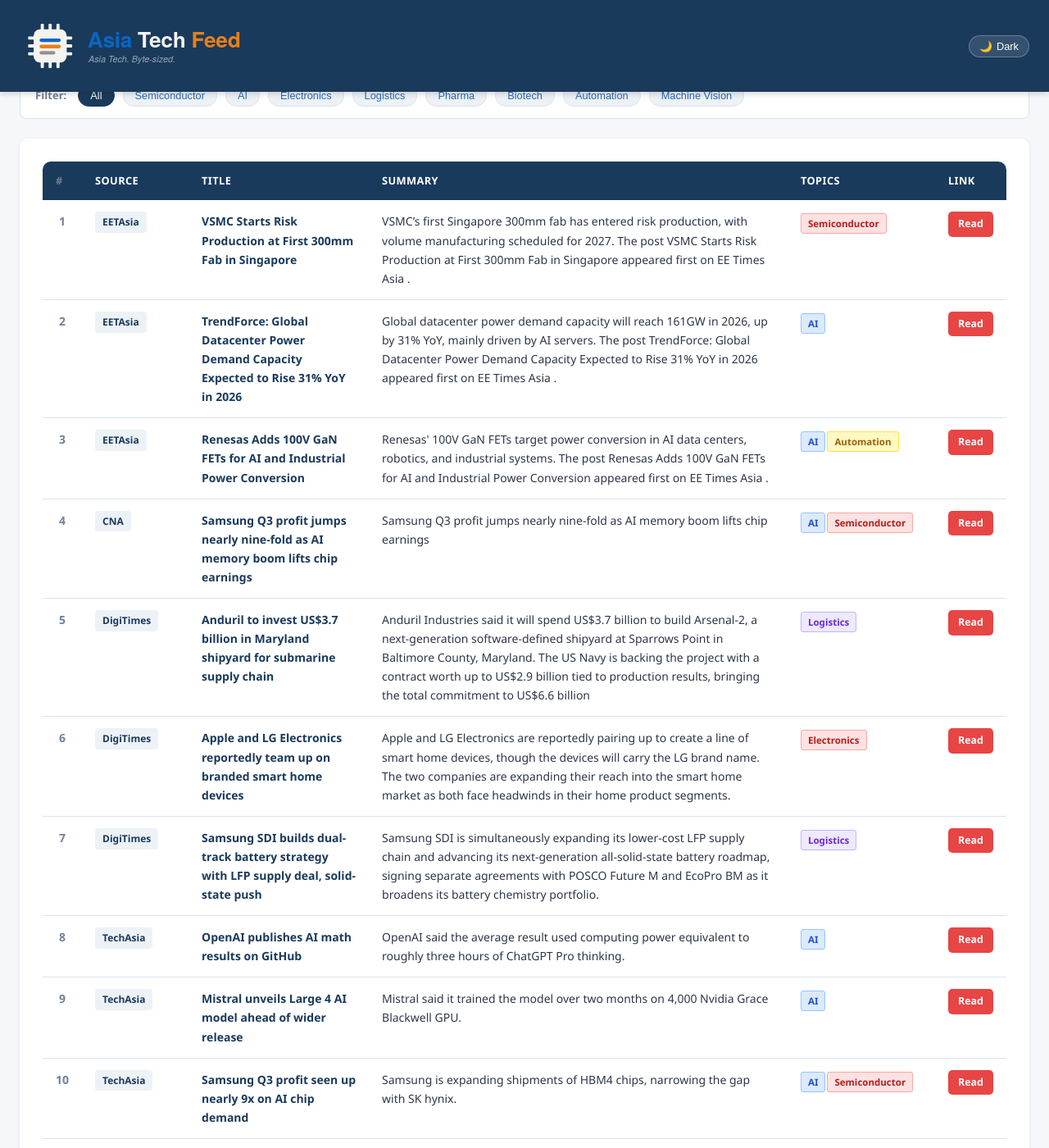
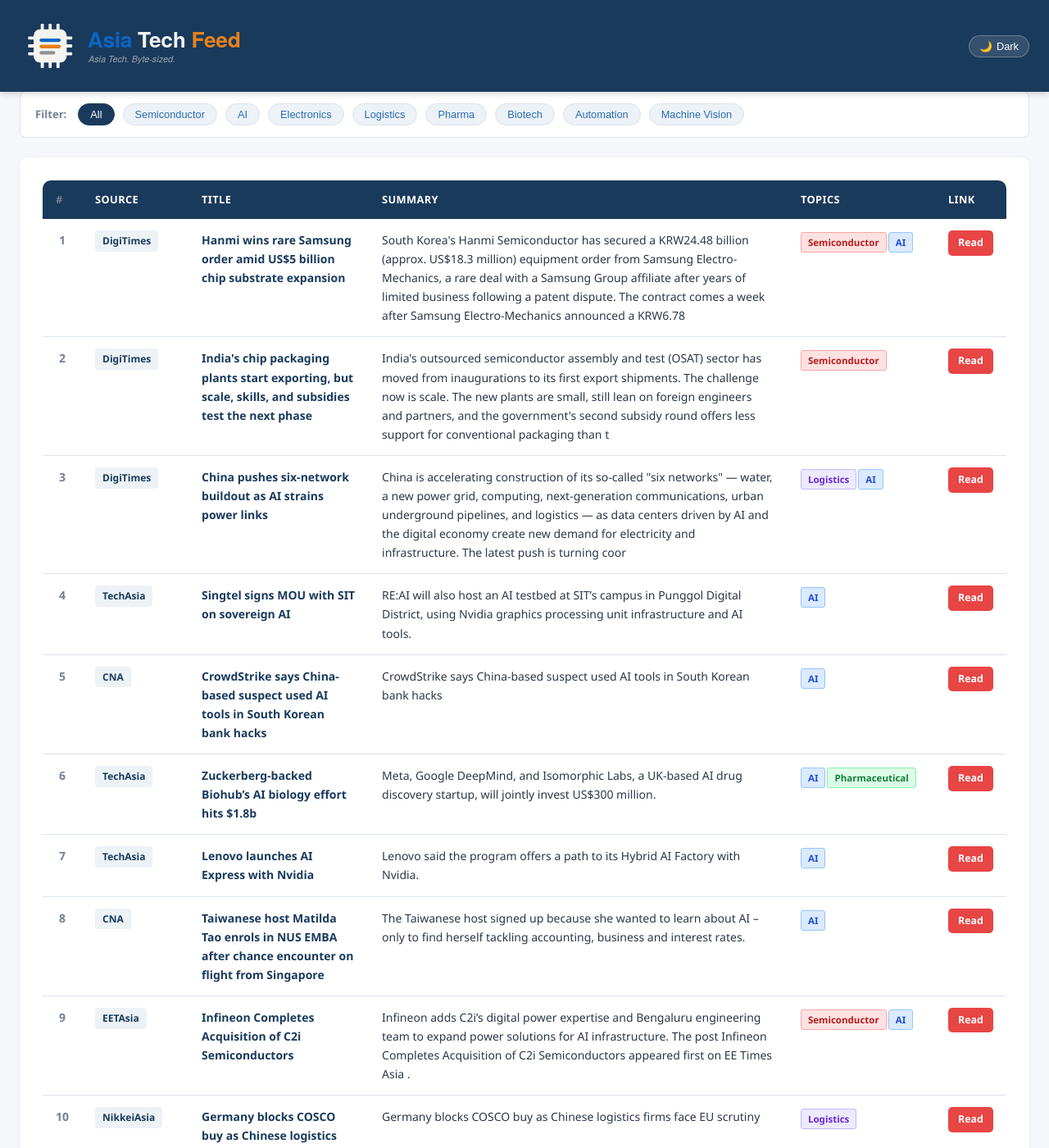
Before and after one commit to asiatechfeed/Asia-Tech-Feed, a Jekyll site: the page built from _posts/2026-10-08-asia-tech-news-digest.md, in a window 1280 px wide and 1400 px high, scrolled down 655 px. Shown: the whole window at 82% size. Built offline with Jekyll 4.4.1, drawn with Linux system fonts in a browser that asks for light colours; a script that is not in the unit is left out; some of the changed text lies outside the part shown.

Commit message:
📰 News digest 2026-10-08 (11 articles)

```diff
--- a/_posts/2026-10-08-asia-tech-news-digest.md
+++ b/_posts/2026-10-08-asia-tech-news-digest.md
@@ -1,16 +1,16 @@
 ---
 layout: post
 title: "Asia Tech News Digest - October 08, 2026"
-date: 2026-10-08 08:01:43 +0800
+date: 2026-10-08 13:42:52 +0800
 articles_count: 11
 sources_count: 5
 sources: ["CNA", "DigiTimes", "EETAsia", "NikkeiAsia", "TechAsia"]
 csv_file: /assets/data/news-2026-10-08.tsv
-featured_title: "VSMC Starts Risk Production at First 300mm Fab in Singapore"
-featured_url: "https://www.eetasia.com/vsmc-starts-risk-production-at-first-300mm-fab-in-singapore/"
-featured_source: "EETAsia"
-featured_summary: "VSMC\u2019s first Singapore 300mm fab has entered risk production, with volume manufacturing scheduled for 2027. The post VSMC Starts Risk Production at First 300mm Fab in Singapore appeared first on EE Times Asia ."
-featured_image: ""
+featured_title: "Hanmi wins rare Samsung order amid US$5 billion chip substrate expansion"
+featured_url: "https://www.digitimes.com/news/a20261008VL214/samsung-hanmi-substrate-expansion-equipment.html"
+featured_source: "DigiTimes"
+featured_summary: "South Korea's Hanmi Semiconductor has secured a KRW24.48 billion (approx. US$18.3 million) equipment order from Samsung Electro-Mechanics, a rare deal with a Samsung Group affiliate after years of limited business following a patent dispute. The contract comes a week after Samsung Electro-Mechanics announced a KRW6.78 "
+featured_image: "https://img.digitimes.com/newsshow/20261008vl214_files/2_b.jpg"
 ---
 
 <table class="news-table">
@@ -27,91 +27,91 @@ featured_image: ""
 <tbody>
 <tr>
   <td class="col-num">1</td>
-  <td class="col-source"><span class="source-badge">EETAsia</span></td>
-  <td class="col-title"><span class="article-title">VSMC Starts Risk Production at First 300mm Fab in Singapore</span></td>
-  <td class="col-summary">VSMC’s first Singapore 300mm fab has entered risk production, with volume manufacturing scheduled for 2027. The post VSMC Starts Risk Production at First 300mm Fab in Singapore appeared first on EE Times Asia .</td>
-  <td class="col-tags"><span class="tag semi">Semiconductor</span></td>
-  <td class="col-link"><a class="btn-link" href="https://www.eetasia.com/vsmc-starts-risk-production-at-first-300mm-fab-in-singapore/" target="_blank" rel="noopener">Read</a></td>
+  <td class="col-source"><span class="source-badge">DigiTimes</span></td>
+  <td class="col-title"><span class="article-title">Hanmi wins rare Samsung order amid US$5 billion chip substrate expansion</span></td>
+  <td class="col-summary">South Korea's Hanmi Semiconductor has secured a KRW24.48 billion (approx. US$18.3 million) equipment order from Samsung Electro-Mechanics, a rare deal with a Samsung Group affiliate after years of limited business following a patent dispute. The contract comes a week after Samsung Electro-Mechanics announced a KRW6.78 </td>
+  <td class="col-tags"><span class="tag semi">Semiconductor</span><span class="tag ai">AI</span></td>
+  <td class="col-link"><a class="btn-link" href="https://www.digitimes.com/news/a20261008VL214/samsung-hanmi-substrate-expansion-equipment.html" target="_blank" rel="noopener">Read</a></td>
 </tr>
 <tr>
   <td class="col-num">2</td>
-  <td class="col-source"><span class="source-badge">EETAsia</span></td>
-  <td class="col-title"><span class="article-title">TrendForce: Global Datacenter Power Demand Capacity Expected to Rise 31% YoY in 2026</span></td>
-  <td class="col-summary">Global datacenter power demand capacity will reach 161GW in 2026, up by 31% YoY, mainly driven by AI servers. The post TrendForce: Global Datacenter Power Demand Capacity Expected to Rise 31% YoY in 2026 appeared first on EE Times Asia .</td>
-  <td class="col-tags"><span class="tag ai">AI</span></td>
-  <td class="col-link"><a class="btn-link" href="https://www.eetasia.com/trendforce-global-datacenter-power-demand-capacity-expected-to-rise-31-yoy-in-2026/" target="_blank" rel="noopener">Read</a></td>
+  <td class="col-source"><span class="source-badge">DigiTimes</span></td>
+  <td class="col-title"><span class="article-title">India's chip packaging plants start exporting, but scale, skills, and subsidies test the next phase</span></td>
+  <td class="col-summary">India's outsourced semiconductor assembly and test (OSAT) sector has moved from inaugurations to its first export shipments. The challenge now is scale. The new plants are small, still lean on foreign engineers and partners, and the government's second subsidy round offers less support for conventional packaging than t</td>
+  <td class="col-tags"><span class="tag semi">Semiconductor</span></td>
+  <td class="col-link"><a class="btn-link" href="https://www.digitimes.com/news/a20261007VL204/india-government-osat-packaging-plant.html" target="_blank" rel="noopener">Read</a></td>
 </tr>
 <tr>
   <td class="col-num">3</td>
-  <td class="col-source"><span class="source-badge">EETAsia</span></td>
-  <td class="col-title"><span class="article-title">Renesas Adds 100V GaN FETs for AI and Industrial Power Conversion</span></td>
-  <td class="col-summary">Renesas' 100V GaN FETs target power conversion in AI data centers, robotics, and industrial systems. The post Renesas Adds 100V GaN FETs for AI and Industrial Power Conversion appeared first on EE Times Asia .</td>
-  <td class="col-tags"><span class="tag ai">AI</span><span class="tag auto">Automation</span></td>
-  <td class="col-link"><a class="btn-link" href="https://www.eetasia.com/renesas-adds-100v-gan-fets-for-ai-and-industrial-power-conversion/" target="_blank" rel="noopener">Read</a></td>
+  <td class="col-source"><span class="source-badge">DigiTimes</span></td>
+  <td class="col-title"><span class="article-title">China pushes six-network buildout as AI strains power links</span></td>
+  <td class="col-summary">China is accelerating construction of its so-called "six networks" — water, a new power grid, computing, next-generation communications, urban underground pipelines, and logistics — as data centers driven by AI and the digital economy create new demand for electricity and infrastructure. The latest push is turning coor</td>
+  <td class="col-tags"><span class="tag logis">Logistics</span><span class="tag ai">AI</span></td>
+  <td class="col-link"><a class="btn-link" href="https://www.digitimes.com/news/a20261008PD227/infrastructure-demand-communications-data-water.html" target="_blank" rel="noopener">Read</a></td>
 </tr>
 <tr>
   <td class="col-num">4</td>
-  <td class="col-source"><span class="source-badge">CNA</span></td>
-  <td class="col-title"><span class="article-title">Samsung Q3 profit jumps nearly nine-fold as AI memory boom lifts chip earnings</span></td>
-  <td class="col-summary">Samsung Q3 profit jumps nearly nine-fold as AI memory boom lifts chip earnings</td>
-  <td class="col-tags"><span class="tag ai">AI</span><span class="tag semi">Semiconductor</span></td>
-  <td class="col-link"><a class="btn-link" href="https://www.channelnewsasia.com/business/samsung-q3-profit-jumps-nearly-nine-fold-ai-memory-boom-lifts-chip-earnings-6441041" target="_blank" rel="noopener">Read</a></td>
+  <td class="col-source"><span class="source-badge">TechAsia</span></td>
+  <td class="col-title"><span class="article-title">Singtel signs MOU with SIT on sovereign AI</span></td>
+  <td class="col-summary">RE:AI will also host an AI testbed at SIT’s campus in Punggol Digital District, using Nvidia graphics processing unit infrastructure and AI tools.</td>
+  <td class="col-tags"><span class="tag ai">AI</span></td>
+  <td class="col-link"><a class="btn-link" href="https://www.techinasia.com/singtels-reai-partners-with-mistral-ai-in-singapore" target="_blank" rel="noopener">Read</a></td>
 </tr>
 <tr>
   <td class="col-num">5</td>
-  <td class="col-source"><span class="source-badge">DigiTimes</span></td>
-  <td class="col-title"><span class="article-title">Anduril to invest US$3.7 billion in Maryland shipyard for submarine supply chain</span></td>
-  <td class="col-summary">Anduril Industries said it will spend US$3.7 billion to build Arsenal-2, a next-generation software-defined shipyard at Sparrows Point in Baltimore County, Maryland. The US Navy is backing the project with a contract worth up to US$2.9 billion tied to production results, bringing the total commitment to US$6.6 billion </td>
-  <td class="col-tags"><span class="tag logis">Logistics</span></td>
-  <td class="col-link"><a class="btn-link" href="https://www.digitimes.com/news/a20261007PD235/anduril-supply-chain-manufacturing-production-industrial.html" target="_blank" rel="noopener">Read</a></td>
+  <td class="col-source"><span class="source-badge">CNA</span></td>
+  <td class="col-title"><span class="article-title">CrowdStrike says China-based suspect used AI tools in South Korean bank hacks</span></td>
+  <td class="col-summary">CrowdStrike says China-based suspect used AI tools in South Korean bank hacks</td>
+  <td class="col-tags"><span class="tag ai">AI</span></td>
+  <td class="col-link"><a class="btn-link" href="https://www.channelnewsasia.com/business/crowdstrike-says-china-based-suspect-used-ai-tools-in-south-korean-bank-hacks-6441386" target="_blank" rel="noopener">Read</a></td>
 </tr>
 <tr>
   <td class="col-num">6</td>
-  <td class="col-source"><span class="source-badge">DigiTimes</span></td>
-  <td class="col-title"><span class="article-title">Apple and LG Electronics reportedly team up on branded smart home devices</span></td>
-  <td class="col-summary">Apple and LG Electronics are reportedly pairing up to create a line of smart home devices, though the devices will carry the LG brand name. The two companies are expanding their reach into the smart home market as both face headwinds in their home product segments.</td>
-  <td class="col-tags"><span class="tag semi">Electronics</span></td>
-  <td class="col-link"><a class="btn-link" href="https://www.digitimes.com/news/a20261007VL220/apple-smart-home-lg-electronics-lg-market.html" target="_blank" rel="noopener">Read</a></td>
+  <td class="col-source"><span class="source-badge">TechAsia</span></td>
+  <td class="col-title"><span class="article-title">Zuckerberg-backed Biohub’s AI biology effort hits $1.8b</span></td>
+  <td class="col-summary">Meta, Google DeepMind, and Isomorphic Labs, a UK-based AI drug discovery startup, will jointly invest US$300 million.</td>
+  <td class="col-tags"><span class="tag ai">AI</span><span class="tag bio">Pharmaceutical</span></td>
+  <td class="col-link"><a class="btn-link" href="https://www.techinasia.com/zuckerbergs-strategy-cure-disease-2100" target="_blank" rel="noopener">Read</a></td>
 </tr>
 <tr>
   <td class="col-num">7</td>
-  <td class="col-source"><span class="source-badge">DigiTimes</span></td>
-  <td class="col-title"><span class="article-title">Samsung SDI builds dual-track battery strategy with LFP supply deal, solid-state push</span></td>
-  <td class="col-summary">Samsung SDI is simultaneously expanding its lower-cost LFP supply chain and advancing its next-generation all-solid-state battery roadmap, signing separate agreements with POSCO Future M and EcoPro BM as it broadens its battery chemistry portfolio.</td>
-  <td class="col-tags"><span class="tag logis">Logistics</span></td>
-  <td class="col-link"><a class="btn-link" href="https://www.digitimes.com/news/a20261007VL211/samsung-sdi-materials-technology-supply-chain-demand.html" target="_blank" rel="noopener">Read</a></td>
+  <td class="col-source"><span class="source-badge">TechAsia</span></td>
+  <td class="col-title"><span class="article-title">Lenovo launches AI Express with Nvidia</span></td>
+  <td class="col-summary">Lenovo said the program offers a path to its Hybrid AI Factory with Nvidia.</td>
+  <td class="col-tags"><span class="tag ai">AI</span></td>
+  <td class="col-link"><a class="btn-link" href="https://www.techinasia.com/lenovo-posts-q3-revenue-of-22-2b-as-ai-sales-surge" target="_blank" rel="noopener">Read</a></td>
 </tr>
 <tr>
   <td class="col-num">8</td>
-  <td class="col-source"><span class="source-badge">TechAsia</span></td>
-  <td class="col-title"><span class="article-title">OpenAI publishes AI math results on GitHub</span></td>
-  <td class="col-summary">OpenAI said the average result used computing power equivalent to roughly three hours of ChatGPT Pro thinking.</td>
+  <td class="col-source"><span class="source-badge">CNA</span></td>
+  <td class="col-title"><span class="article-title">Taiwanese host Matilda Tao enrols in NUS EMBA after chance encounter on flight from Singapore</span></td>
+  <td class="col-summary">The Taiwanese host signed up because she wanted to learn about AI – only to find herself tackling accounting, business and interest rates.</td>
   <td class="col-tags"><span class="tag ai">AI</span></td>
-  <td class="col-link"><a class="btn-link" href="https://www.techinasia.com/openai-launches-gpt61-sol-nears-astra" target="_blank" rel="noopener">Read</a></td>
+  <td class="col-link"><a class="btn-link" href="https://www.channelnewsasia.com/entertainment/matilda-tao-nus-emba-6441206" target="_blank" rel="noopener">Read</a></td>
 </tr>
 <tr>
   <td class="col-num">9</td>
-  <td class="col-source"><span class="source-badge">TechAsia</span></td>
-  <td class="col-title"><span class="article-title">Mistral unveils Large 4 AI model ahead of wider release</span></td>
-  <td class="col-summary">Mistral said it trained the model over two months on 4,000 Nvidia Grace Blackwell GPU.</td>
-  <td class="col-tags"><span class="tag ai">AI</span></td>
-  <td class="col-link"><a class="btn-link" href="https://www.techinasia.com/mistral-ceo-warns-of-risks-from-ai-market-concentration" target="_blank" rel="noopener">Read</a></td>
+  <td class="col-source"><span class="source-badge">EETAsia</span></td>
+  <td class="col-title"><span class="article-title">Infineon Completes Acquisition of C2i Semiconductors</span></td>
+  <td class="col-summary">Infineon adds C2i’s digital power expertise and Bengaluru engineering team to expand power solutions for AI infrastructure. The post Infineon Completes Acquisition of C2i Semiconductors appeared first on EE Times Asia .</td>
+  <td class="col-tags"><span class="tag semi">Semiconductor</span><span class="tag ai">AI</span></td>
+  <td class="col-link"><a class="btn-link" href="https://www.eetasia.com/infineon-completes-acquisition-of-c2i-semiconductors/" target="_blank" rel="noopener">Read</a></td>
 </tr>
 <tr>
   <td class="col-num">10</td>
-  <td class="col-source"><span class="source-badge">TechAsia</span></td>
-  <td class="col-title"><span class="article-title">Samsung Q3 profit seen up nearly 9x on AI chip demand</span></td>
-  <td class="col-summary">Samsung is expanding shipments of HBM4 chips, narrowing the gap with SK hynix.</td>
-  <td class="col-tags"><span class="tag ai">AI</span><span class="tag semi">Semiconductor</span></td>
-  <td class="col-link"><a class="btn-link" href="https://www.techinasia.com/samsung-electronics-shares-jump-union-suspends-strike" target="_blank" rel="noopener">Read</a></td>
+  <td class="col-source"><span class="source-badge">NikkeiAsia</span></td>
+  <td class="col-title"><span class="article-title">Germany blocks COSCO buy as Chinese logistics firms face EU scrutiny</span></td>
+  <td class="col-summary">Germany blocks COSCO buy as Chinese logistics firms face EU scrutiny</td>
+  <td class="col-tags"><span class="tag logis">Logistics</span></td>
+  <td class="col-link"><a class="btn-link" href="https://asia.nikkei.com/economy/trade-war/germany-blocks-cosco-buy-as-chinese-logistics-firms-face-eu-scrutiny" target="_blank" rel="noopener">Read</a></td>
 </tr>
 <tr>
   <td class="col-num">11</td>
   <td class="col-source"><span class="source-badge">NikkeiAsia</span></td>
-  <td class="col-title"><span class="article-title">Japan bank to connect small businesses with US AI developers</span></td>
-  <td class="col-summary">Japan bank to connect small businesses with US AI developers</td>
-  <td class="col-tags"><span class="tag ai">AI</span></td>
-  <td class="col-link"><a class="btn-link" href="https://asia.nikkei.com/business/finance/japan-bank-to-connect-small-businesses-with-us-ai-developers" target="_blank" rel="noopener">Read</a></td>
+  <td class="col-title"><span class="article-title">Samsung Q3 profit jumps nearly 9 times to $80bn in AI chip boom</span></td>
+  <td class="col-summary">Samsung Q3 profit jumps nearly 9 times to $80bn in AI chip boom</td>
+  <td class="col-tags"><span class="tag ai">AI</span><span class="tag semi">Semiconductor</span></td>
+  <td class="col-link"><a class="btn-link" href="https://asia.nikkei.com/business/tech/semiconductors/samsung-q3-profit-jumps-nearly-9-times-to-80bn-in-ai-chip-boom" target="_blank" rel="noopener">Read</a></td>
 </tr>
 </tbody>
 </table>
```
Also changed, not shown: _data/seen_urls.json (+12 -1 lines), _digest_meta.json (+23 -23 lines), assets/data/news-2026-10-08.tsv (+11 -11 lines), assets/data/search-index.json.
